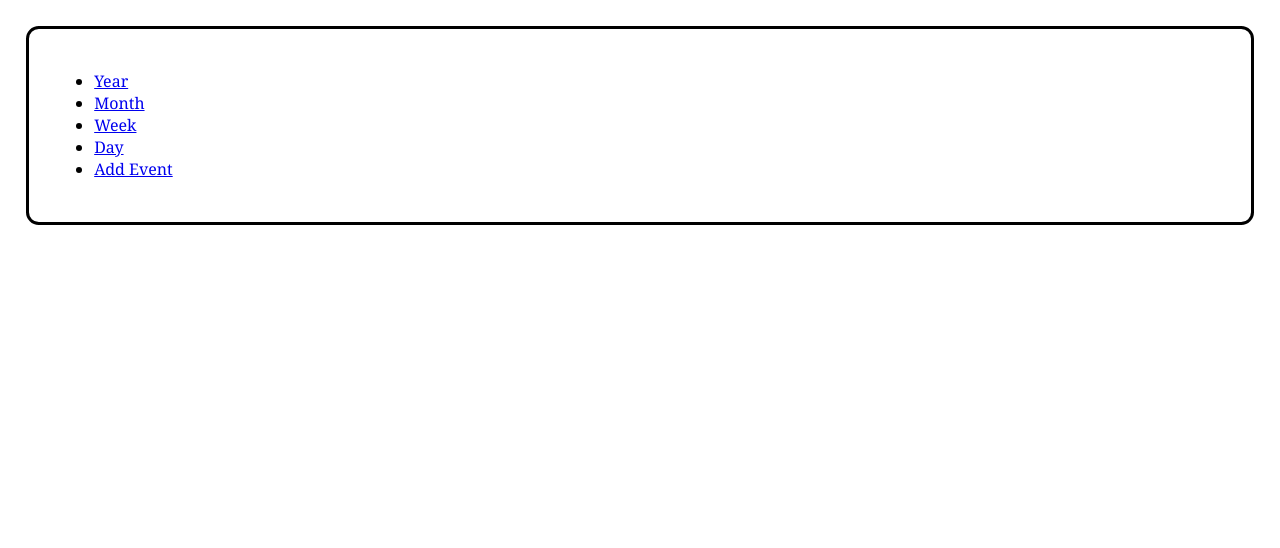
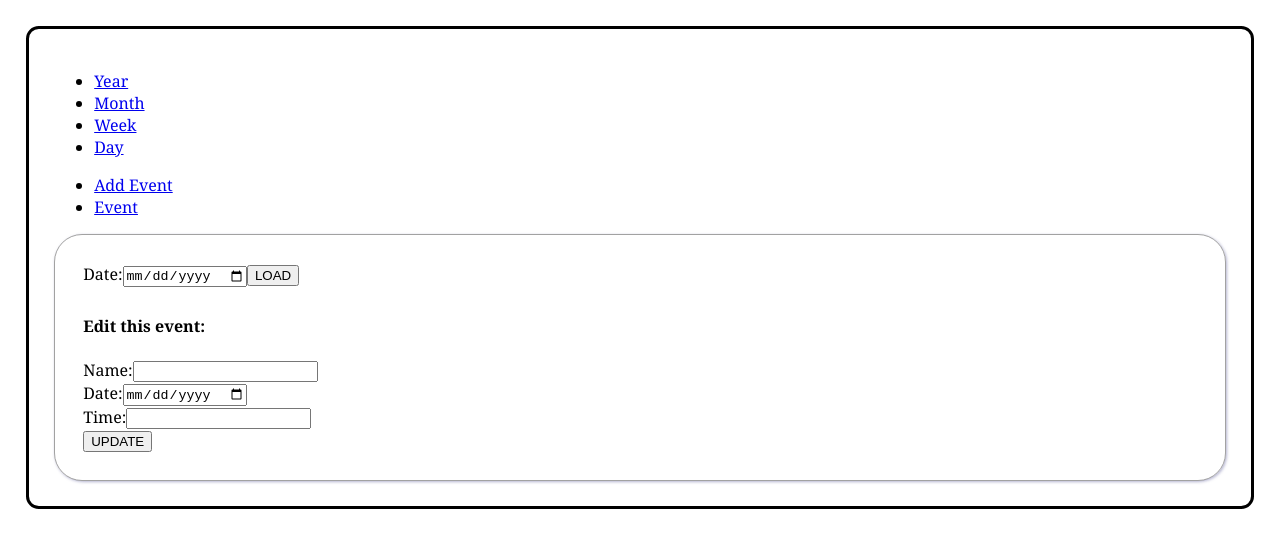
Before and after one commit to joshparkerj/nodb, a React (Create React App) app: page /event in a window 1280 px wide. Shown: the top 548 px of the page. Built offline with nearby package versions, Linux system fonts and the light colour scheme; the HTML template or start-up script is replaced by a standard one.

Commit message:
create a page for displaying events

```diff
--- a/be/data.json
+++ b/be/data.json
@@ -1 +1 @@
-[{"name":"luau party","time":"21:00:00","date":"Fri Sep 21 2018","id":3},{"name":"eighth posted event","time":"03:00:00","date":"Fri Sep 21 2018","id":4},{"name":"Joshua Parker's Delightful Event","time":"00:28:08","date":"Tue Sep 18 2018","id":5}]
+[{"name":"luau party","time":"21:00:00","date":"Fri Sep 21 2018","id":3},{"name":"eighth posted event","time":"03:00:00","date":"Fri Sep 21 2018","id":4},{"name":"Joshua Parker's Delightful Event","time":"00:28:08","date":"Tue Sep 18 2018","id":5},{"name":"Some Kind of Event","time":"18:00:00","date":"Thu Sep 20 2018","id":6},{"name":"Wedding","time":"19:00:00","date":"Thu Sep 20 2018","id":7},{"name":"That Lunch I Missed","time":"13:30:00","date":"Tue Sep 18 2018","id":8},{"name":"Another Event","time":"12:30:00","date":"Sat Sep 22 2018","id":9}]
--- a/src/App.js
+++ b/src/App.js
@@ -6,6 +6,7 @@ import Month from './views/Month.js';
 import Week from './views/Week.js';
 import Day from './views/Day.js';
 import AddEvent from './views/AddEvent.js';
+import Event from './views/Event.js';
 
 class App extends Component {
   render() {
@@ -16,7 +17,10 @@ class App extends Component {
           <li><a href="/month">Month</a></li>
           <li><a href="/week">Week</a></li>
           <li><a href="/day">Day</a></li>
+        </ul>
+        <ul>
           <li><a href="/addevent">Add Event</a></li>
+          <li><a href="/event">Event</a></li>
         </ul>
         <Router>
           <Switch>
@@ -25,6 +29,7 @@ class App extends Component {
             <Route path='/week' component={Week}/>
             <Route path='/day' component={Day}/>
             <Route path='/addevent' component={AddEvent}/>
+            <Route path='/event' component={Event}/>
           </Switch>
         </Router>
       </div>
--- a/src/data/api.js
+++ b/src/data/api.js
@@ -3,7 +3,7 @@ import axios from 'axios';
 const API_ADDRESS = 'http://localhost:8080/events';
 
 export function createEvent(Event){
-  axios.post(API_ADDRESS, {
+  return axios.post(API_ADDRESS, {
     name: Event.name,
     date: new Date(`${Event.date} ${Event.time}`)
   })
@@ -16,19 +16,20 @@ export function createEvent(Event){
 }
 
 export function readEvent(date){
-  axios.get(`${API_ADDRESS}/${date.valueOf()}`)
+  return axios.get(`${API_ADDRESS}/${date.valueOf()}`)
     .then(res => {
       return res.data;
     })
     .catch(err => {
       console.error(err);
+      return err;
     })
 }
 
-export function updateEvent(name, date, id){
-  axios.put(`${API_ADDRESS}/${id}`, {
-    name: name,
-    date: date
+export function updateEvent(Event, id){
+  return axios.put(`${API_ADDRESS}/${id}`, {
+    name: Event.name,
+    date: new Date(`${Event.date} ${Event.time}`)
   })
     .then(res => {
       return res.data;
@@ -39,7 +40,7 @@ export function updateEvent(name, date, id){
 }
 
 export function deleteEvent(id){
-  axios.delete(`${API_ADDRESS}/${id}`)
+  return axios.delete(`${API_ADDRESS}/${id}`)
     .then(res => {
       return res.data();
     })
--- a/src/views/AddEvent.js
+++ b/src/views/AddEvent.js
@@ -31,9 +31,9 @@ class AddEvent extends Component {
         <label>Name:</label>
         <input name="name" onChange={this.handleChange}/><br/>
         <label>Date:</label>
-        <input name="date" onChange={this.handleChange}/><br/>
+        <input name="date" type="date" onChange={this.handleChange}/><br/>
         <label>Time:</label>
-        <input name="time" onChange={this.handleChange}/><br/>
+        <input name="time" type="time" onChange={this.handleChange}/><br/>
         <button onClick={this.handleClick}>submit</button>
       </div>
     )
--- /dev/null
+++ b/src/views/DisplayEvent.js
@@ -0,0 +1,14 @@
+import React from 'react';
+import './display-event.css';
+
+function DisplayEvent(props){
+  return (
+    <div className="display-event">
+      <h4>{props.event.name}</h4>
+      <p>{props.event.date}</p>
+      <p>{props.event.time}</p>
+    </div>
+  )
+}
+
+export default DisplayEvent;
--- /dev/null
+++ b/src/views/Event.js
@@ -0,0 +1,89 @@
+import React, { Component } from 'react';
+import './event.css';
+import { readEvent, updateEvent, deleteEvent } from '../data/api.js';
+import { ToastContainer, toast } from 'react-toastify';
+import DisplayEvent from './DisplayEvent';
+
+class Event extends Component {
+  constructor(){
+    super();
+    this.state = {
+      updateEvent: {
+        name: '',
+        date: 0,
+        time: 0
+      },
+      currentEvents: [],
+      name: '',
+      date: 0,
+      time: 0,
+      loadDate: 0
+    }
+  }
+
+  handleChange = event => {
+    this.setState({[event.target.name]: event.target.value});
+  }
+
+  handleLoad = () => {
+    const d = new Date(this.state.loadDate);
+    console.log(d);
+    const correctedDate = d.setMinutes(d.getMinutes() + d.getTimezoneOffset());
+    readEvent(new Date(correctedDate))
+      .then(res => {
+        this.setState({currentEvents: res});
+      })
+      .catch(err => {
+        console.error(err);
+      })
+  }
+
+  handleUpdate = () => {
+    if (this.state.currentEvents.length){
+      updateEvent({
+        name: this.state.name,
+        date: this.state.date,
+        time: this.state.time
+      },this.state.currentEvents[0].id);
+      toast.success("Thank you!", {
+        position: toast.POSITION.TOP_CENTER
+      });
+    }else{
+      toast.error("Load an event first!", {
+        position: toast.POSITION.TOP_CENTER
+      })
+    }
+  }
+
+  render(){
+    return (
+      <div className="event">
+        <ToastContainer />
+        <div className="load-event">
+          <label>Date:</label>
+          <input name="loadDate" type="date" onChange={this.handleChange}/>
+          <button onClick={this.handleLoad}>LOAD</button>
+        </div>
+        <div className="display-events">
+          {this.state.currentEvents.map((e,i) => {
+            return (
+              <DisplayEvent event={e} key={i} />
+            )
+          })}
+        </div>
+        <div className="update-event">
+          <h4>Edit this event:</h4>
+          <label>Name:</label>
+          <input name="name" onChange={this.handleChange}/><br/>
+          <label>Date:</label>
+          <input name="date" type="date" onChange={this.handleChange}/><br/>
+          <label>Time:</label>
+          <input name="time" onChange={this.handleChange}/><br/>
+          <button onClick={this.handleUpdate}>UPDATE</button>
+        </div>
+      </div>
+    )
+  }
+}
+
+export default Event;
--- /dev/null
+++ b/src/views/display-event.css
@@ -0,0 +1,3 @@
+.display-event {
+  font-family: Arial;
+}
--- /dev/null
+++ b/src/views/event.css
@@ -0,0 +1,8 @@
+.event {
+  border: 1px solid rgba(70,70,70,0.5);
+  border-radius: 28px;
+  box-shadow: 1px 1px 3px rgba(70,70,140,0.4);
+}
+.event div {
+  margin: 28px;
+}
```
